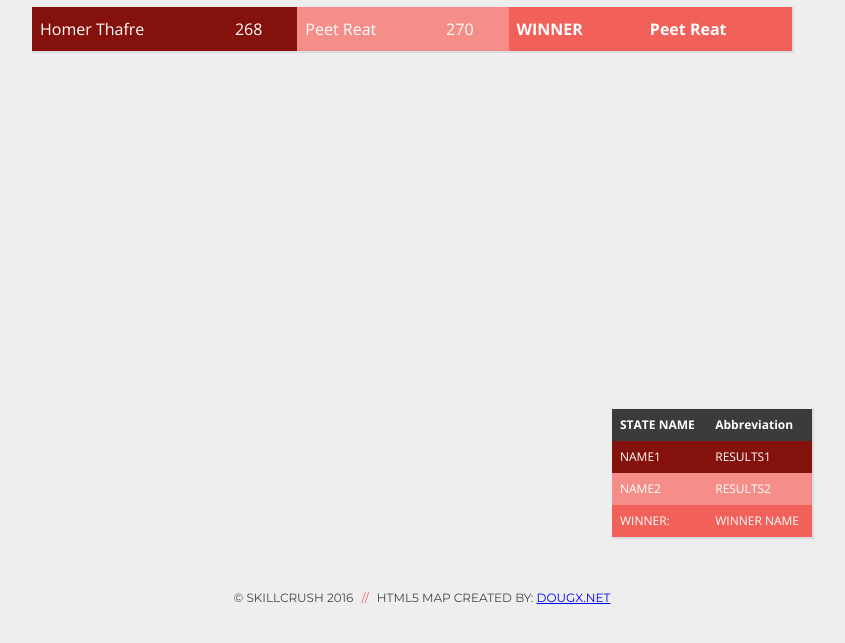
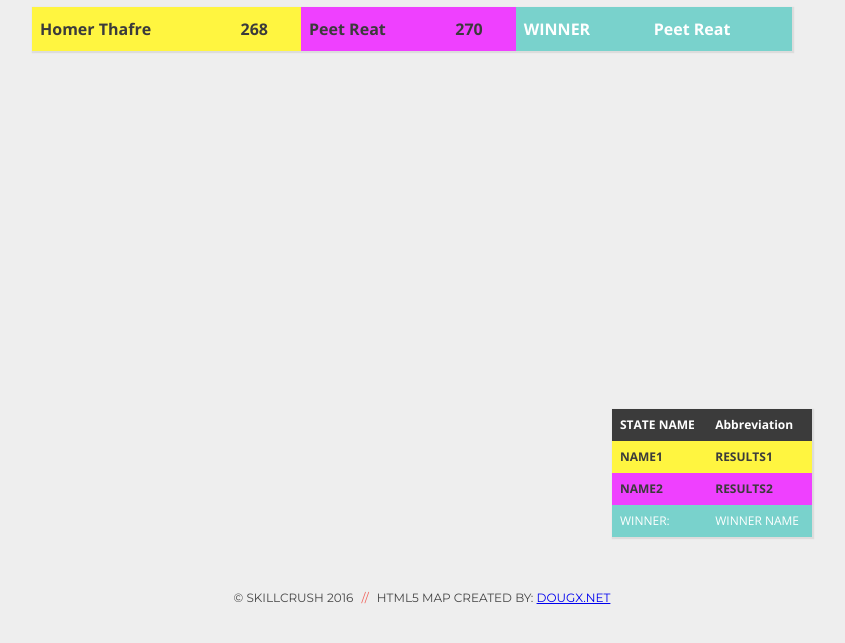
Before and after one commit to Danielle-m-14/Election-map, a plain HTML site: page index.html in a window 1280 px wide. Shown: the part 117-760 px from the top of the page, without its empty margins (218-1063 px from the left). Drawn offline with nearby package versions, Linux system fonts and the light colour scheme; a script that the page names is missing.

Commit message:
Changed colors

```diff
--- a/style.css
+++ b/style.css
@@ -56,19 +56,21 @@ th, td {
   color: white;
 }
 #countryResults th {
-  background-color: #f16059;
+  background-color: #79d2cc;
   color: white;
 }
 .name-1 {
-  background-color: rgb(132,17,11);
-  color: white;
+  background-color: rgb(255, 245, 64);
+  color: #3b3b3b;
+  font-weight: bold;
 }
 .name-2 {
-  background-color: rgb(245, 141, 136);
-  color: white;
+  background-color: rgb(239, 64, 255);
+  color: #3b3b3b;
+  font-weight: bold;
 }
 .winner {
-  background-color: #f16059;
+  background-color: #79d2cc;
   color: white;
 }
 
```
